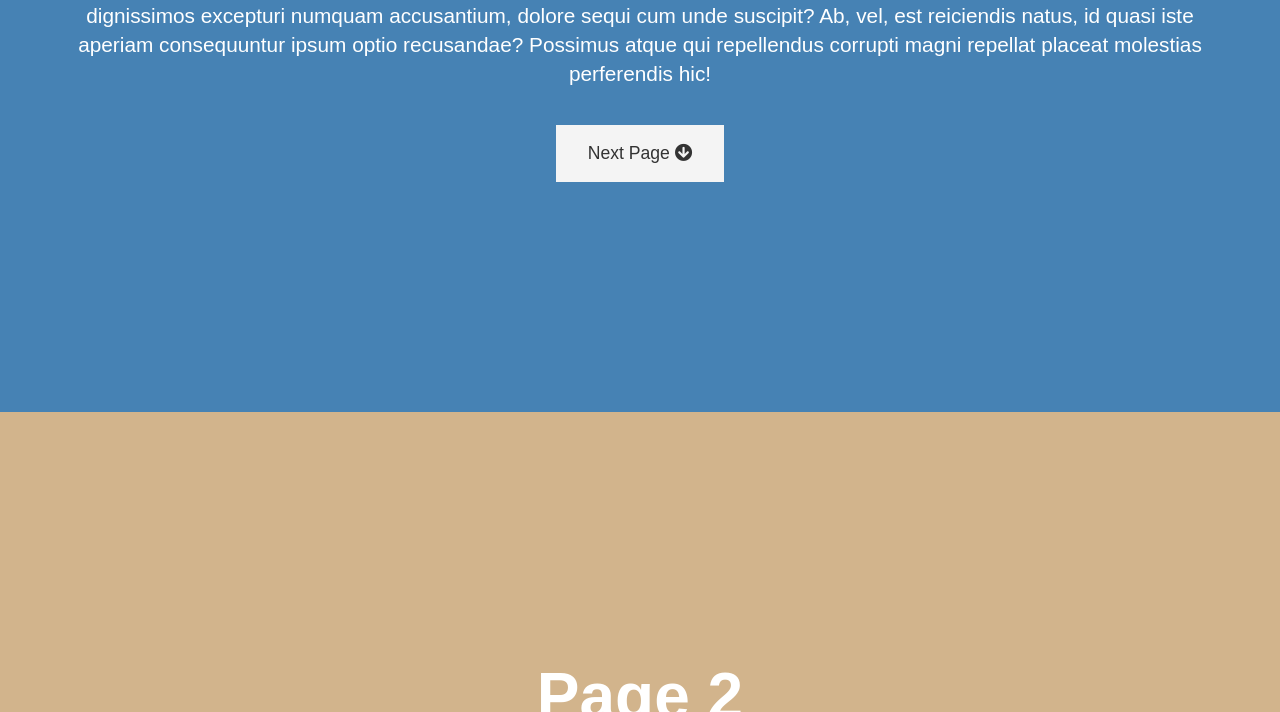
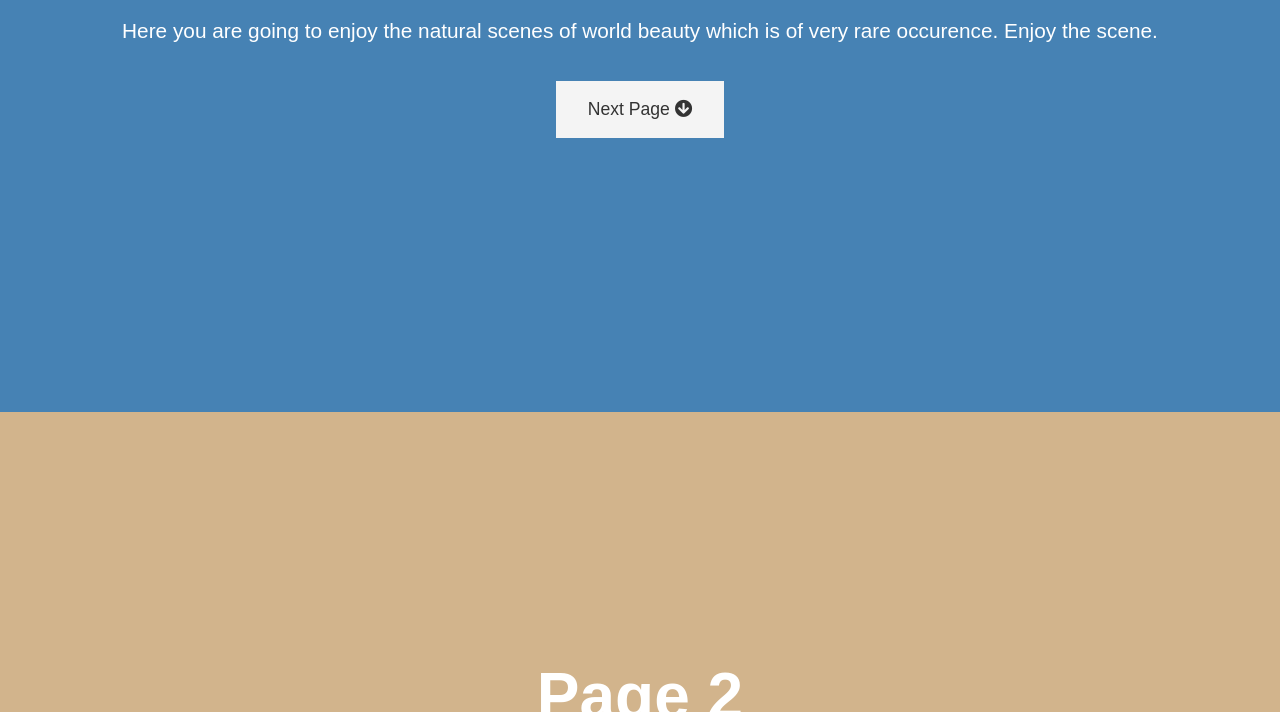
Before and after one commit to vijayraman96/vijay-personal, a plain HTML site: page index.html in a window 1280 px wide. Shown: the part 388-1100 px from the top of the page. Drawn offline with nearby package versions, Linux system fonts and the light colour scheme.

Commit message:
nature scene

```diff
--- a/index.html
+++ b/index.html
@@ -12,7 +12,7 @@
     <section id="page-1" class="page">
         <h1>Welcome to my Presentation </h1>
         <p>
-            Lorem ipsum dolor, sit amet consectetur adipisicing elit. Repellat eum, impedit labore minus nobis voluptatem quidem nemo, dignissimos excepturi numquam accusantium, dolore sequi cum unde suscipit? Ab, vel, est reiciendis natus, id quasi iste aperiam consequuntur ipsum optio recusandae? Possimus atque qui repellendus corrupti magni repellat placeat molestias perferendis hic!
+            Here you are going to enjoy the natural scenes of world beauty which is of very rare occurence. Enjoy the scene.
         </p>
         <div>
             <a href="#page-2" class="btn ">Next Page <i class="fas fa-arrow-circle-down"></i></a>
```
